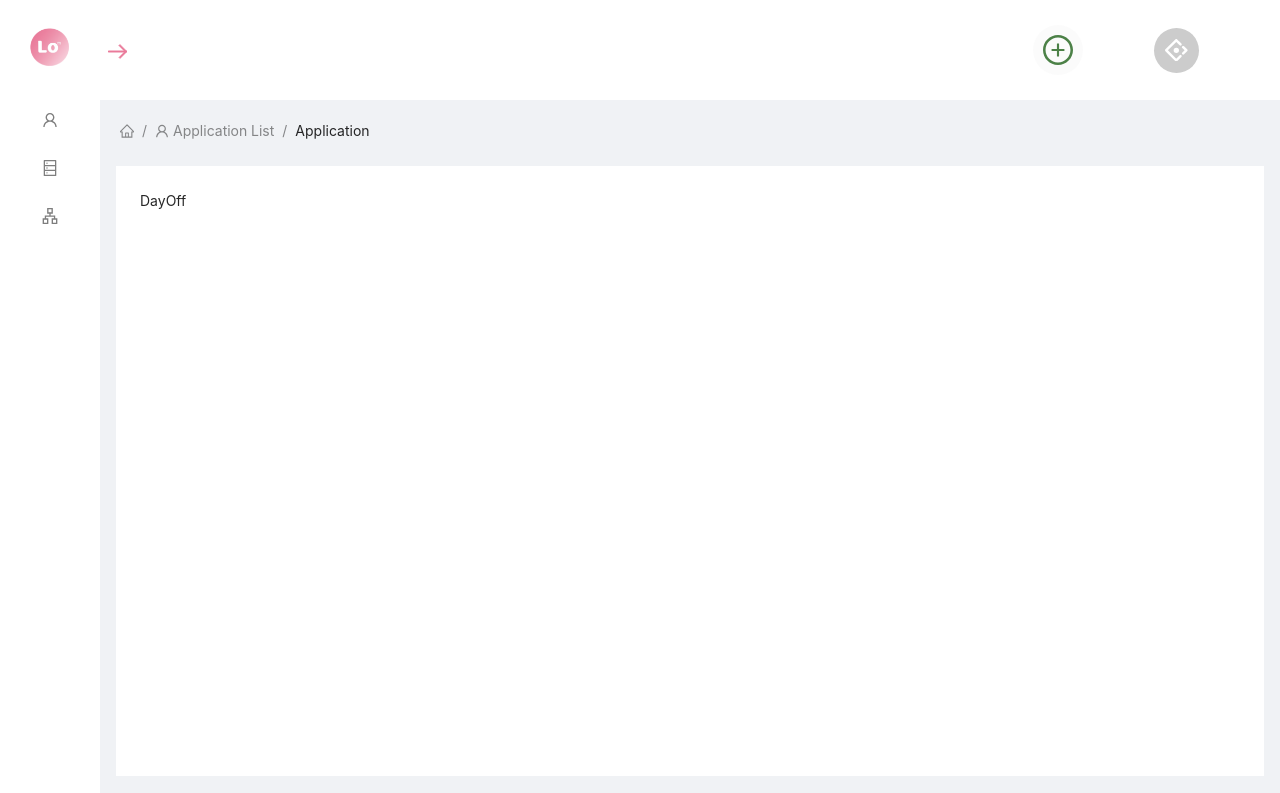
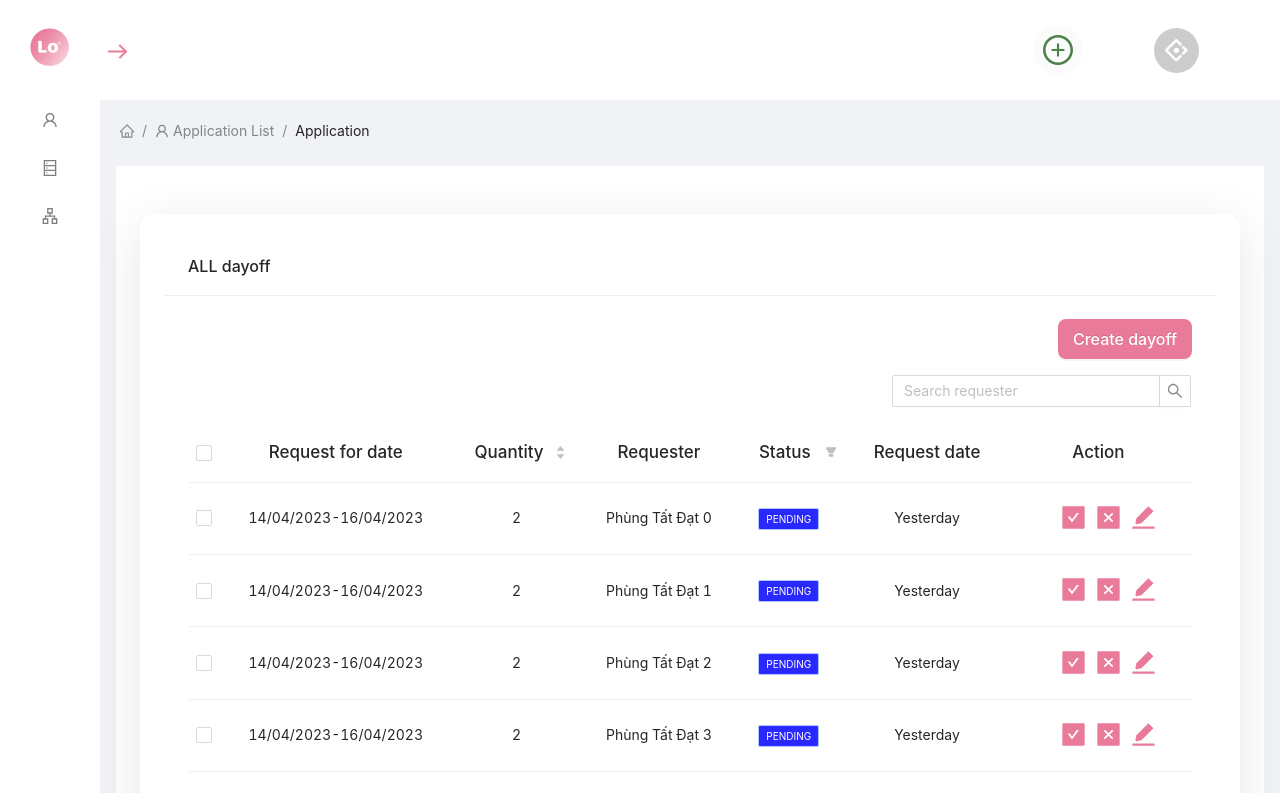
Before and after one commit to nhanvothanh719/day-off-management-system, a React (Create React App) app: page /account/day-offs in a window 1280 px wide. Shown: the top 793 px of the page. Built offline with nearby package versions, Linux system fonts and the light colour scheme.

Commit message:
dayofftry

```diff
--- a/src/components/DayOff/DayOff.jsx
+++ b/src/components/DayOff/DayOff.jsx
@@ -1,8 +1,12 @@
 import React from 'react'
-
-const DayOff = () => {
+import DayOffTable from '../DayOffTable/DayOffTable'
+const DayOff = ({columns}) => {
   return (
-    <div>DayOff</div>
+    <div className="request">
+      <div className="requestContainer">
+        <DayOffTable columns={columns}/>
+      </div>
+    </div>
   )
 }
 
--- /dev/null
+++ b/src/components/DayOffTable/DayOffTable.jsx
@@ -0,0 +1,233 @@
+import { Button, Table, Tag, Row, Modal, Col, Card, Input } from "antd";
+import React, { useState } from "react";
+import "./DayOffTable.scss";
+import {
+  CheckSquareFilled,
+  CloseSquareFilled,
+  EditFilled,
+} from "@ant-design/icons";
+import { useNavigate } from "react-router-dom";
+
+const DayOffTable = () => {
+  const navigate = useNavigate();
+  const handleOnClick = () => {
+    navigate("/account/requests/request-detail");
+  };
+
+  const data = [];
+  for (let i = 0; i < 50; i++) {
+    data.push({
+      key: i,
+      dayOff: "14/04/2023-16/04/2023",
+      quantity: 2,
+      requester: `Phùng Tất Đạt ${i}`,
+      tags: ["Pending"],
+      requestTime: "Yesterday",
+      Actions: "",
+    });
+  }
+  const columns = [
+    {
+      title: "Request for date",
+      align: "center",
+      dataIndex: "dayOff",
+      key: "dayOff",
+    },
+    {
+      title: "Quantity",
+      align: "center",
+      dataIndex: "quantity",
+      sorter: (a, b) => a.quantity - b.quantity,
+    },
+    {
+      title: "Requester",
+      align: "center",
+      dataIndex: "requester",
+    },
+    {
+      title: "Status",
+      align: "center",
+      key: "tags",
+      dataIndex: "tags",
+      render: (_, { tags }) => (
+        <>
+          {tags.map((tag) => {
+            let color;
+            if (tag === "Pending") {
+              color = "geekblue";
+            } else if (tag === "Approved") {
+              color = "green";
+            } else if (tag === "Rejected") {
+              color = "volcano";
+            }
+            return (
+              <Tag color={color} key={tag}>
+                {tag.toUpperCase()}
+              </Tag>
+            );
+          })}
+        </>
+      ),
+      filters: [
+        {
+          text: "Pending",
+          value: "Pending",
+        },
+        {
+          text: "Approved",
+          value: "Approved",
+        },
+        {
+          text: "Rejected",
+          value: "Rejected",
+        },
+      ],
+      onFilter: (value, record) => record.address.startsWith(value),
+      filterSearch: true,
+    },
+    {
+      title: "Request date",
+      align: "center",
+      dataIndex: "requestTime",
+    },
+    {
+      title: "Action",
+      align: "center",
+      key: "actions",
+      dataIndex: "actions",
+      render: () => {
+        return (
+          <>
+            <Row className="dayoff-detail__actions">
+              <Col className="dayoff-detail__icon" onClick={showModalApprove}>
+                <CheckSquareFilled />
+              </Col>
+              <Col className="dayoff-detail__icon2" onClick={showModalReject}>
+                <CloseSquareFilled />
+              </Col>
+              <Col className="dayoff-detail__icon3" onClick={handleOnClick}>
+                <EditFilled />
+              </Col>
+            </Row>
+          </>
+        );
+      },
+    },
+  ];
+  const [selectedRowKeys, setSelectedRowKeys] = useState([]);
+  const [loading, setLoading] = useState(false);
+  const [isModalApproveOpen, setIsModalApproveOpen] = useState(false);
+  const [isModalRejectOpen, setIsModalRejectOpen] = useState(false);
+  const [searchText, setSearchText] = useState("");
+  const handleSearch = (e) => {
+    setSearchText(e.target.value);
+  };
+
+  const filteredData = data.filter((user) =>
+    user.requester.toLowerCase().includes(searchText.toLowerCase())
+  );
+  const showModalApprove = () => {
+    setIsModalApproveOpen(true);
+  };
+  const showModalReject = () => {
+    setIsModalRejectOpen(true);
+  };
+
+  const handleOk = () => {
+    setIsModalApproveOpen(false);
+    setIsModalRejectOpen(false);
+  };
+  const handleCancel = () => {
+    setIsModalApproveOpen(false);
+    setIsModalRejectOpen(false);
+  };
+  const start = () => {
+    setLoading(true);
+    // ajax dayoff after empty completing
+    setTimeout(() => {
+      setSelectedRowKeys([]);
+      setLoading(false);
+    }, 1000);
+  };
+  const onSelectChange = (newSelectedRowKeys) => {
+    setSelectedRowKeys(newSelectedRowKeys);
+  };
+  const rowSelection = {
+    selectedRowKeys,
+    onChange: onSelectChange,
+  };
+  return (
+    <Card
+      title={<div>ALL dayoff</div>}
+      bordered={false}
+      className="card-container"
+    >
+      <div>
+        <Row
+          style={{
+            marginBottom: 16,
+            justifyContent: "flex-end",
+          }}
+        >
+          <Button
+            type="primary"
+            onClick={start}
+            loading={loading}
+            style={{
+              borderRadius: "8px",
+              height: "40px",
+              fontWeight: "500",
+              fontSize: "16px ",
+              backgroundColor: "#ea7a9a",
+              border: "none",
+            }}
+          >
+            Create dayoff
+          </Button>
+        </Row>
+        <Row
+          style={{
+            marginBottom: 16,
+            justifyContent: "flex-end",
+          }}
+        >
+          <Input.Search
+            placeholder="Search requester"
+            onChange={handleSearch}
+            style={{ maxWidth: "300px",minWidth:"150px", }}
+          />
+        </Row>
+
+        <Row>
+          <Col xs={24} sm={24} md={24} lg={24} xl={24}>
+            <Table
+              rowSelection={rowSelection}
+              columns={columns}
+              dataSource={filteredData}
+              className="dayoff-data-table"
+              scroll={{ x: "max-content" }}
+            />
+          </Col>
+        </Row>
+        <Modal
+          title="Approved"
+          open={isModalApproveOpen}
+          onOk={handleOk}
+          onCancel={handleCancel}
+        >
+          <p>Are you sure approve this request?</p>
+        </Modal>
+        <Modal
+          title="Rejected"
+          open={isModalRejectOpen}
+          onOk={handleOk}
+          onCancel={handleCancel}
+        >
+          <p>Are you sure reject this request?</p>
+        </Modal>
+      </div>
+    </Card>
+  );
+};
+
+export default DayOffTable;
--- /dev/null
+++ b/src/components/DayOffTable/DayOffTable.scss
@@ -0,0 +1,85 @@
+.ant-table-content {
+    .ant-table-thead > tr > th {
+      background-color: #fff !important;
+      justify-content: center !important;
+      font-size: 17px;
+    }
+  }
+  .dayoff-detail__actions {
+    padding-left: 40px;
+    .dayoff-detail__icon2,
+    .dayoff-detail__icon3 {
+      padding-left: 10px;
+    }
+    .dayoff-detail__icon,
+    .dayoff-detail__icon2,
+    .dayoff-detail__icon3 {
+      color: #e97a9a;
+      font-size: 25px;
+      border-radius: 20px;
+    }
+    .dayoff-detail__icon,
+    .dayoff-detail__icon2,
+    .dayoff-detail__icon3:hover {
+      cursor: pointer;
+    }
+  }
+  .ant-table-thead
+    > tr
+    > th:not(:last-child):not(.ant-table-selection-column):not(
+      .ant-table-row-expand-icon-cell
+    ):not([colspan])::before {
+    background-color: #fff !important;
+  }
+  .ant-tag-geekblue{
+    color: #fff !important;
+    background-color: rgba(0, 0, 255, 0.844) !important;
+    font-size:10px !important;
+  }
+  .ant-tag-green{
+    color: #fff !important;
+    background-color: rgba(0, 128, 0, 0.93) !important;
+    font-size:10px   !important;
+  }
+  .ant-tag-volcano{
+    color: #fff !important;
+    background-color: rgba(223, 3, 3, 0.896) !important;
+    font-size:10px !important;
+  }
+  .card-container {
+    width: 100%;
+    border-radius: 15px !important;
+    box-shadow: 0px 10px 50px rgba(0, 0, 0, 0.1) !important;
+    margin: 24px 0 !important;
+    padding: 24px !important;
+    @media only screen and (max-width: 1367px) {
+      .dayoff-data-table {
+        max-width: 1366px;
+      }
+    }
+    @media only screen and (max-width: 1200px) {
+      .dayoff-data-table {
+        max-width: 1200px;
+      }
+    }
+    @media only screen and (max-width: 992px) {
+      .dayoff-data-table {
+        max-width: 960px;
+      }
+    }
+    @media only screen and (max-width: 768px) {
+      .dayoff-data-table {
+        max-width: 720px;
+      }
+    }
+    @media only screen and (max-width: 576px) {
+      .dayoff-data-table {
+        max-width: 540px;
+      }
+    }
+    @media only screen and (max-width: 390px) {
+      .dayoff-data-table {
+        max-width: 390px;
+      }
+    }
+  }
```
Also changed, not shown: src/components/DayOff/DayOff.scss (added).
